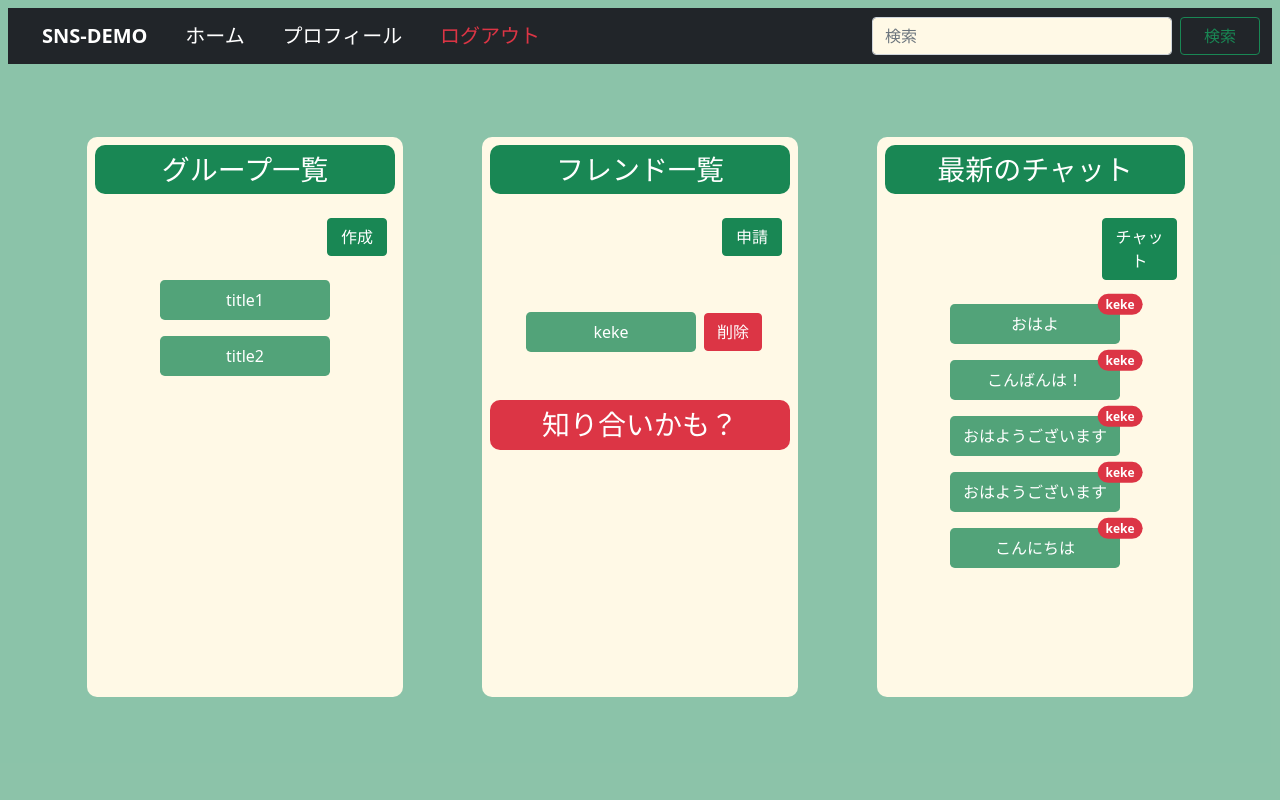
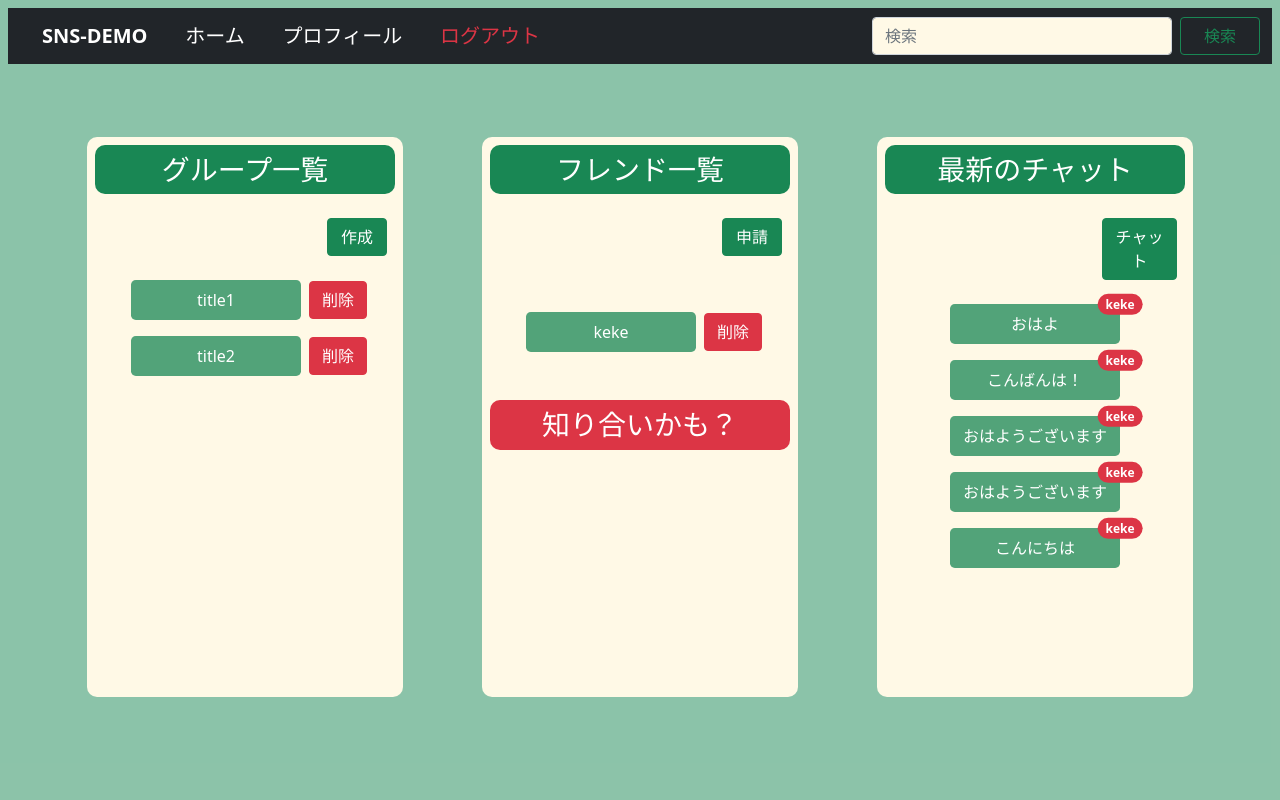
Before and after one commit to karasawa/django-sns, a Django app: page /app/home/ in a window 1280 px wide. Run offline with Django 3.2, Linux system fonts and the light colour scheme; a user stored in the database is signed in; data comes from the database, SQL or seed files in the repository; both versions use the stored data as it was after the commit; some libraries are stand-ins or nearby versions.

Commit message:
create group_delete

```diff
--- a/sns/app/urls.py
+++ b/sns/app/urls.py
@@ -22,6 +22,7 @@ urlpatterns = [
     path('friend_request/<str:pk>/', views.friend_request, name='friend_request'),
 
     path('group_create/', views.group_create, name='group_create'),
+    path('group_delete/<str:pk>/', views.group_delete, name='group_delete'),
     path('group_invite/', views.group_invite, name='group_invite'),
     path('group_invite_request/<str:pk>/', views.group_invite_request, name='group_invite_request'),
     path('group/', views.group, name='group'),
--- a/sns/app/views.py
+++ b/sns/app/views.py
@@ -5,8 +5,6 @@ from django.contrib import messages
 from django.contrib.auth.decorators import login_required
 from django.db.models import Q
 from django.contrib.auth import get_user_model
-from django.conf import settings
-import os
 
 
 @login_required
@@ -135,6 +133,15 @@ def friend_request(request, pk):
         messages.success(request, user + 'へフレンド申請が送信されました')
         return redirect('home')
 
+@login_required
+def group_delete(request, pk):
+    target = Group.objects.get(id=pk)
+    if target:
+        target.delete()
+        return redirect('home')
+    else:
+        messages.error(request, '削除に失敗しました')
+
 
 @login_required
 def group_create(request):
@@ -187,7 +194,16 @@ def group_invite(request):
                                                                'search': search,
                                                                'promised_friend_list': promised_friend_list})
     else:
-        return render(request, 'page/friend_search.html', {})
+        users = get_user_model().objects.all()
+        for user in users:
+            if Friend.objects.filter(promise_flag=True, send_from=request.user, send_to=user.id):
+                promised_friend_list.append(user)
+            elif Friend.objects.filter(promise_flag=True, send_from=user.id, send_to=request.user):
+                promised_friend_list.append(user)
+            else:
+                pass
+        return render(request, 'page/friend_search.html', {'users': users,
+                                                           'promised_friend_list': promised_friend_list})
 
 
 @login_required
@@ -198,9 +214,9 @@ def group_invite_request(request, pk):
     user_id = instance.id
     group = Group.objects.get(id=group_id)
     query1 = group.member.all()
-    if user_id in query1:
+    if instance in query1:
         messages.error(request, user + 'は既にグループに参加しています')
-        redirect('group_invite')
+        return redirect('group_invite')
     else:
         group.member.add(user_id)
         messages.success(request, user + 'を' + group.title + 'に招待しました')
--- a/sns/template/page/home.html
+++ b/sns/template/page/home.html
@@ -10,11 +10,14 @@
                 <div class="d-flex flex-row-reverse p-2 m-2">
                     <a class="btn btn-success text-decoration-none text-white" style="width: 60px;" href="{% url 'group_create' %}">作成</a>
                 </div>
-                <div class="d-flex flex-column" style="align-items: center;">
+                <div class="d-flex flex-column justify-content-center" style="align-items: center;">
                     {% for group in groups %}
-                        <a href="{% url 'group_chat' pk=group.id %}" class="text-decoration-none text-black p-2">
-                            <div class="rounded-3 bg-success p-2 text-white bg-opacity-75" style="text-align: center;max-width: 300px; min-width: 170px;">{{ group }}</div>
-                        </a>
+                        <div class="d-flex flex-row align-items-center" style="flex-wrap: wrap;">
+                            <a href="{% url 'group_chat' pk=group.id %}" class="text-decoration-none text-black p-2">
+                                <div class="rounded-3 bg-success p-2 text-white bg-opacity-75"style="text-align: center;max-width: 300px; min-width: 170px;">{{ group }}</div>
+                            </a>
+                            <a class="btn btn-danger text-decoration-none text-white" href="{% url 'group_delete' pk=group.id %}">削除</a>
+                        </div>
                     {% endfor %}
                 </div>
             </div>
```
Also changed, not shown: sns/db.sqlite3.
